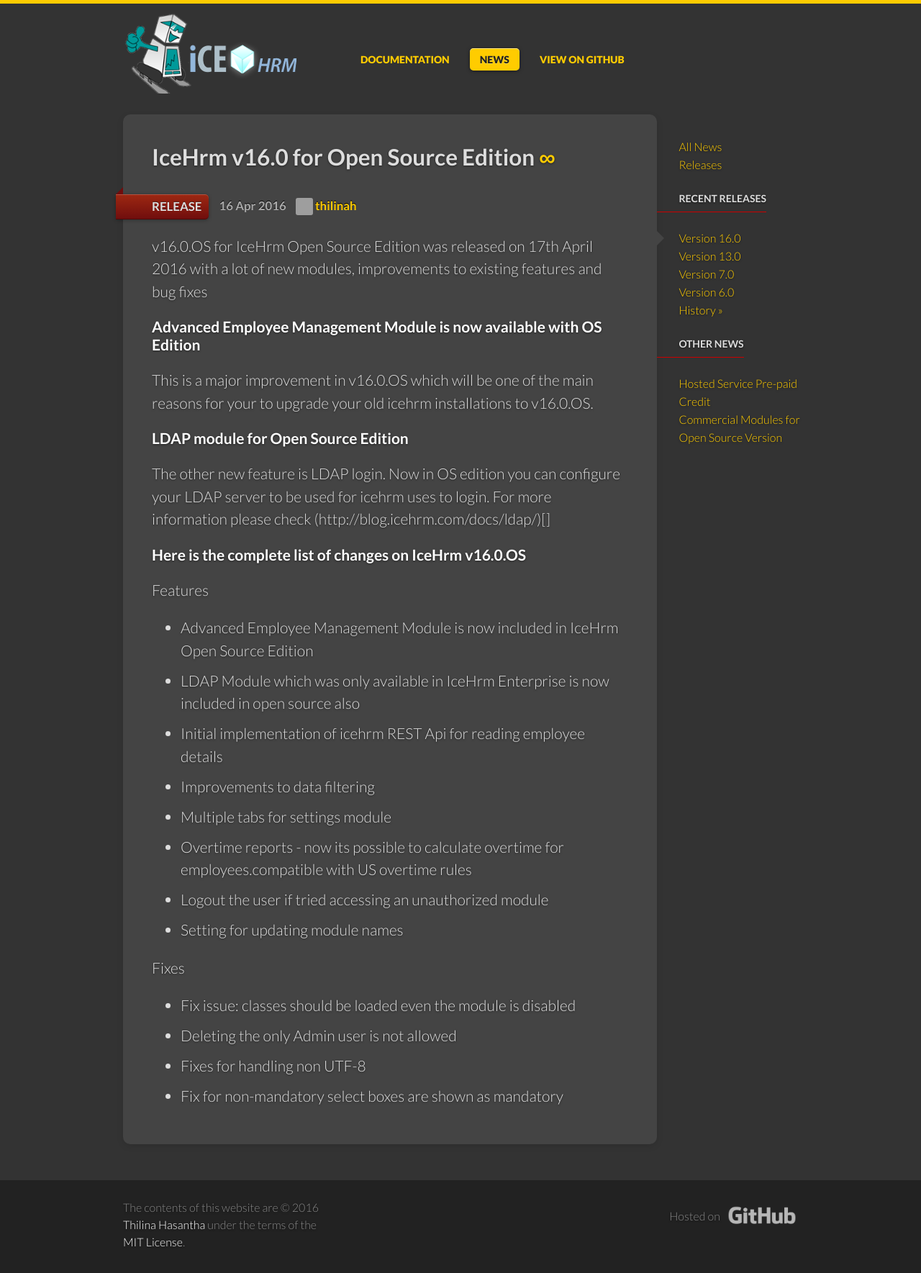
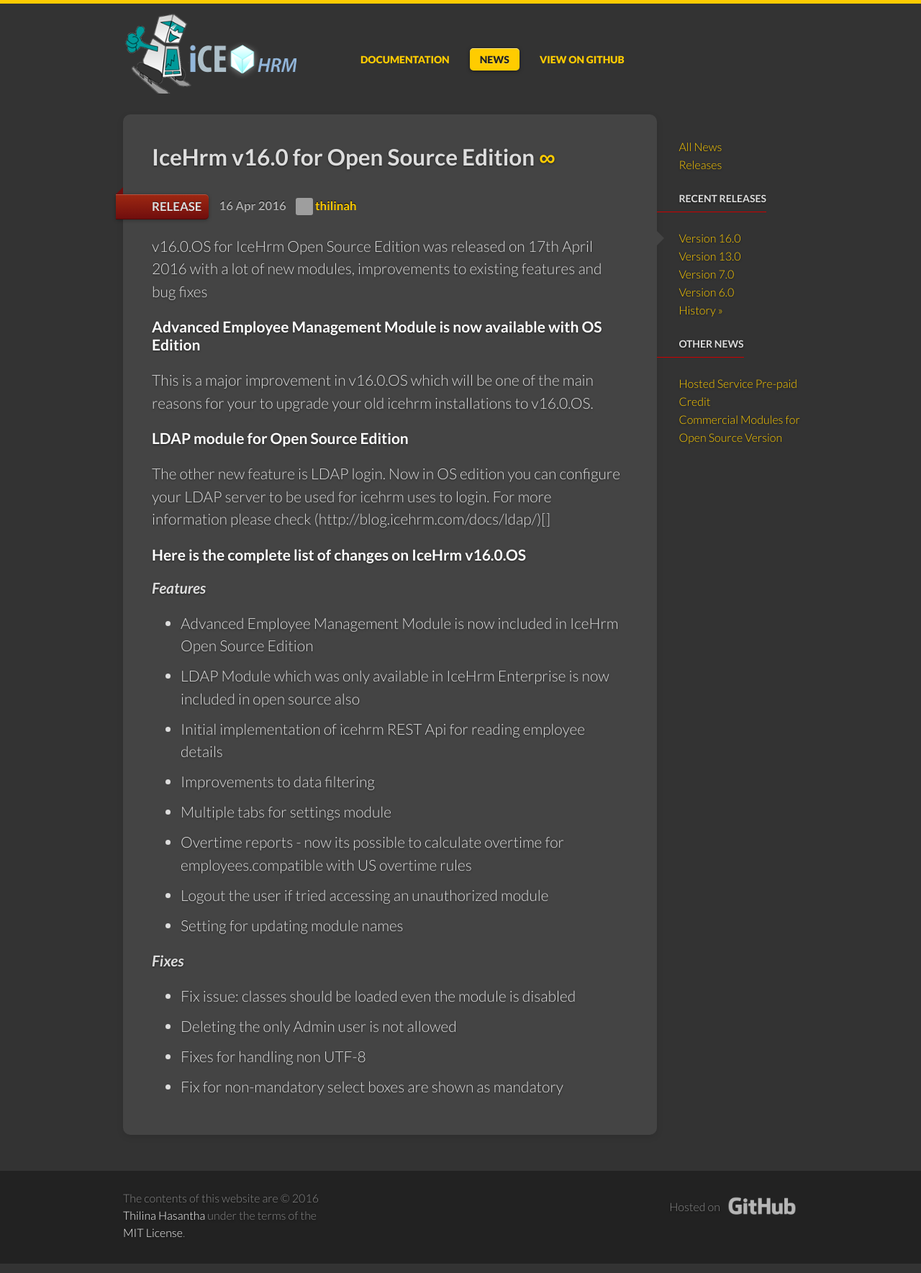
Before and after one commit to icehrm/icehrm.github.io, a Jekyll site: the page built from _posts/2016-04-17-icehrm-opensource-v16.0.md, in a window 1280 px wide. Shown: the whole page at 72% size. Built offline with Jekyll 4.4.1, drawn with Linux system fonts in a browser that asks for light colours; grey boxes are pictures that could not be loaded.

Commit message:
Fix syntax

```diff
--- a/_posts/2016-04-17-icehrm-opensource-v16.0.md
+++ b/_posts/2016-04-17-icehrm-opensource-v16.0.md
@@ -22,7 +22,7 @@
 
 #### Here is the complete list of changes on IceHrm v16.0.OS
 
-Features
+##### Features
  * Advanced Employee Management Module is now included in IceHrm Open Source Edition
  * LDAP Module which was only available in IceHrm Enterprise is now included in open source also
  * Initial implementation of icehrm REST Api for reading employee details
@@ -32,7 +32,7 @@
  * Logout the user if tried accessing an unauthorized module
  * Setting for updating module names
 
-Fixes
+##### Fixes
  * Fix issue: classes should be loaded even the module is disabled
  * Deleting the only Admin user is not allowed
  * Fixes for handling non UTF-8
```
